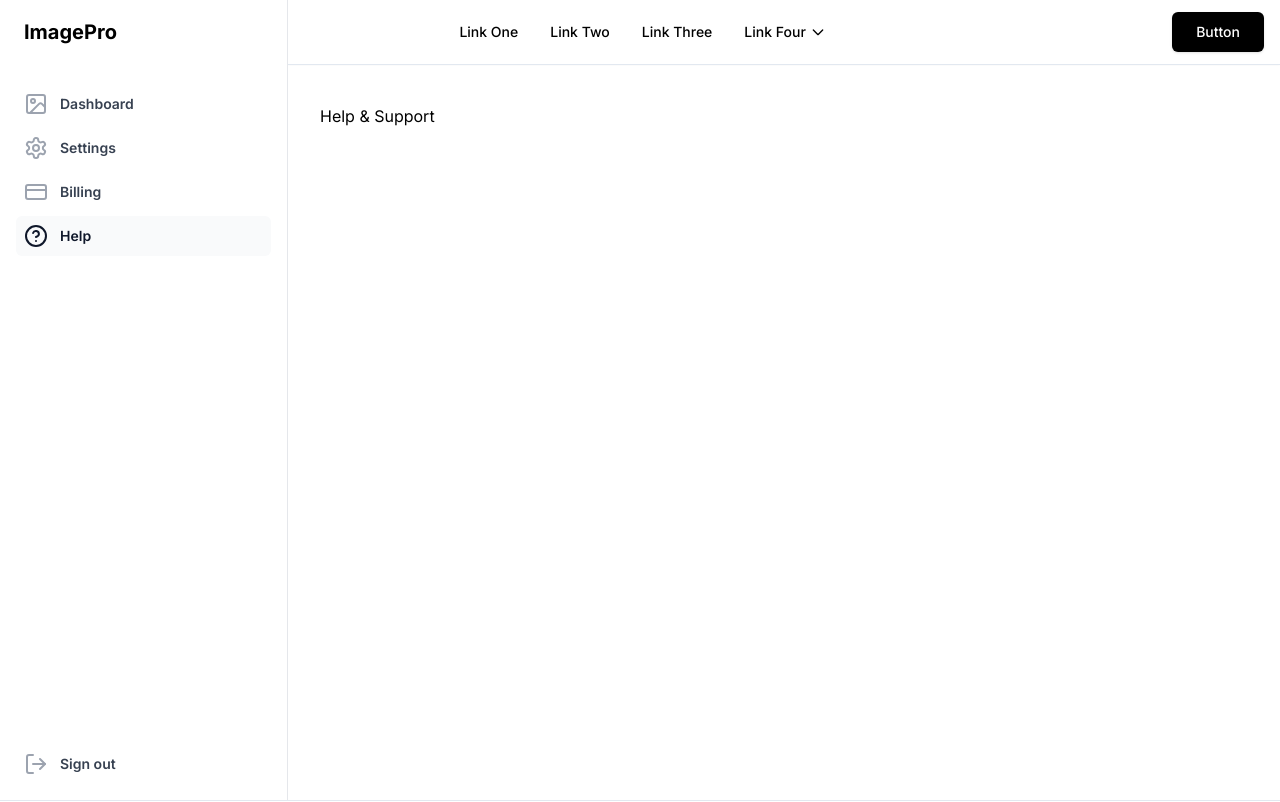
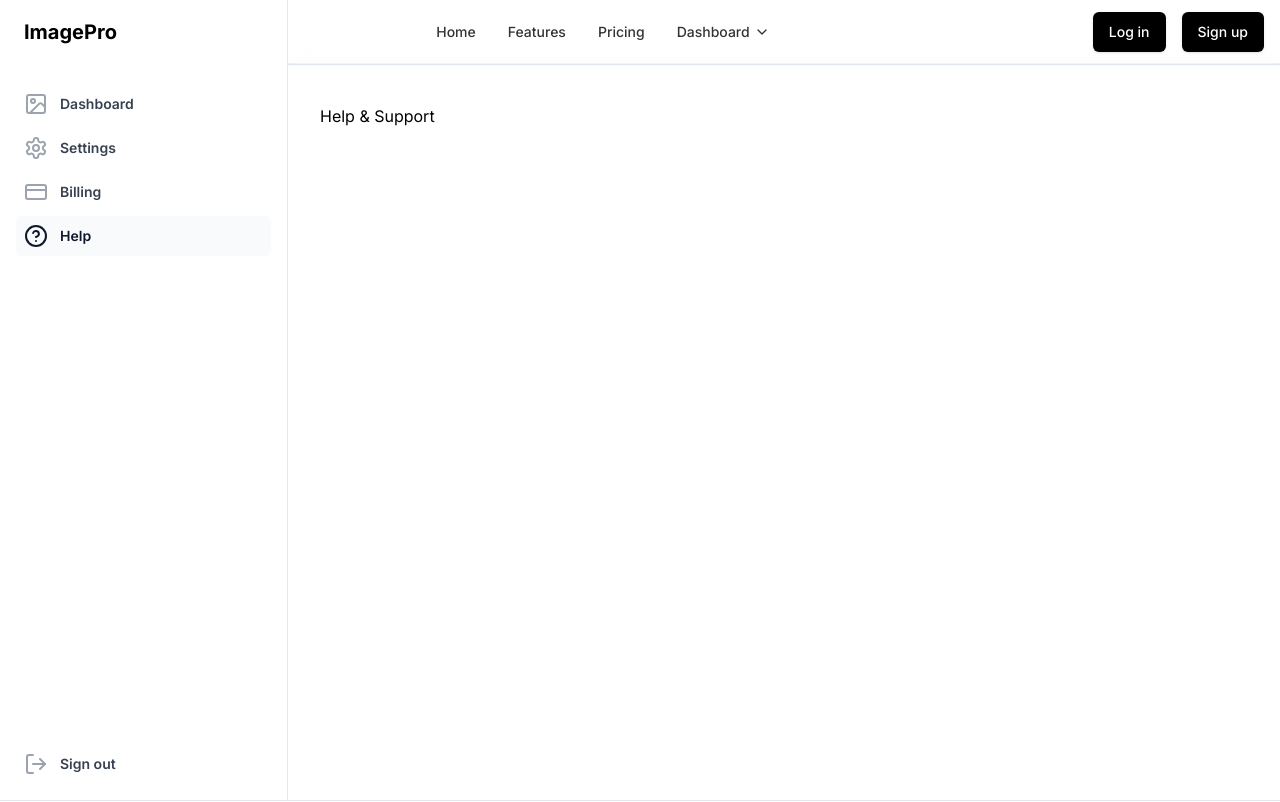
Before and after one commit to Joshboy67/New-Image-Pro, a Next.js app: page /dashboard/help in a window 1280 px wide. Shown: the top 802 px of the page. Built offline with nearby package versions, Linux system fonts and the light colour scheme.

Commit message:
feat: update navbar with modern minimalistic design

```diff
--- a/src/components/navigation/navbar.tsx
+++ b/src/components/navigation/navbar.tsx
@@ -3,65 +3,64 @@
 import Link from "next/link";
 import { usePathname } from "next/navigation";
 import { cn } from "@/lib/utils";
+import { ChevronDown } from "lucide-react";
 
 const navigation = [
-  { name: "Link One", href: "/" },
-  { name: "Link Two", href: "/features" },
-  { name: "Link Three", href: "/pricing" },
-  { name: "Link Four", href: "/dashboard", hasDropdown: true },
+  { name: "Home", href: "/" },
+  { name: "Features", href: "/features" },
+  { name: "Pricing", href: "/pricing" },
+  { name: "Dashboard", href: "/dashboard", hasDropdown: true },
 ];
 
 export function Navbar() {
   const pathname = usePathname();
 
   return (
-    <nav className="fixed top-0 z-50 w-full border-b bg-white">
-      <div className="container mx-auto flex h-16 items-center justify-between px-4">
-        {/* Logo on the left */}
+    <nav className="fixed top-0 z-50 w-full border-b bg-background/95 backdrop-blur supports-[backdrop-filter]:bg-background/60">
+      <div className="container flex h-16 items-center justify-between">
+        {/* Logo on left */}
         <div className="flex items-center">
           <Link href="/" className="flex items-center">
             <span className="text-xl font-bold text-black">image pro</span>
           </Link>
         </div>
 
-        {/* Navigation links in the center */}
-        <div className="flex-1 flex justify-center">
-          <div className="flex items-center space-x-8">
+        {/* Navigation in center */}
+        <div className="hidden md:flex items-center justify-center space-x-8">
           {navigation.map((item) => (
             <Link
               key={item.href}
               href={item.href}
-                className="text-sm font-medium text-black hover:text-gray-700 transition-colors flex items-center"
+              className={cn(
+                "text-sm font-medium text-black transition-colors hover:text-primary",
+                pathname === item.href
+                  ? "text-black"
+                  : "text-black/80"
+              )}
             >
+              <span className="flex items-center">
                 {item.name}
                 {item.hasDropdown && (
-                  <svg
-                    xmlns="http://www.w3.org/2000/svg"
-                    className="h-4 w-4 ml-1"
-                    fill="none"
-                    viewBox="0 0 24 24"
-                    stroke="currentColor"
-                  >
-                    <path
-                      strokeLinecap="round"
-                      strokeLinejoin="round"
-                      strokeWidth={2}
-                      d="M19 9l-7 7-7-7"
-                    />
-                  </svg>
+                  <ChevronDown className="ml-1 h-4 w-4" />
                 )}
+              </span>
             </Link>
           ))}
         </div>
-        </div>
 
-        {/* Button on the right */}
-        <div className="flex items-center">
+        {/* Login/Signup on right */}
+        <div className="flex items-center space-x-4">
           <Link
-            href="/signup"
-            className="inline-flex h-10 items-center justify-center rounded-md bg-black px-6 py-2 text-sm font-medium text-white shadow transition-colors hover:bg-black/90 focus-visible:outline-none"
+            href="/auth/login"
+            className="inline-flex h-10 items-center justify-center rounded-md bg-black px-4 py-2 text-sm font-medium text-white shadow transition-colors hover:bg-black/90 focus-visible:outline-none focus-visible:ring-1 focus-visible:ring-ring"
           >
-            Button
+            Log in
+          </Link>
+          <Link
+            href="/auth/signup"
+            className="inline-flex h-10 items-center justify-center rounded-md bg-black px-4 py-2 text-sm font-medium text-white shadow transition-colors hover:bg-black/90 focus-visible:outline-none focus-visible:ring-1 focus-visible:ring-ring"
+          >
+            Sign up
           </Link>
         </div>
       </div>
```
Lines whose indentation alone changed are shown as unchanged.
